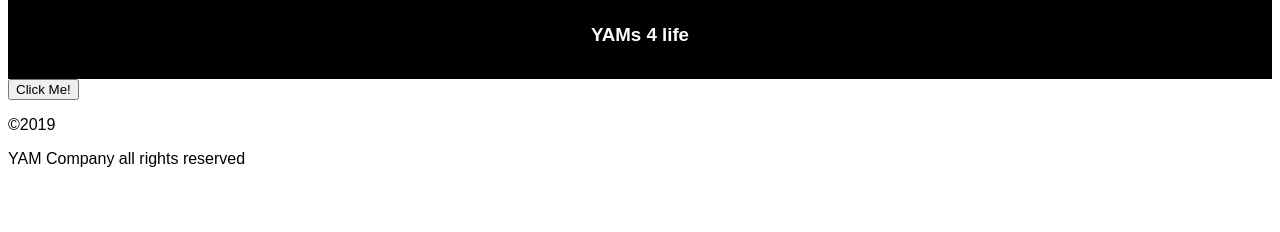
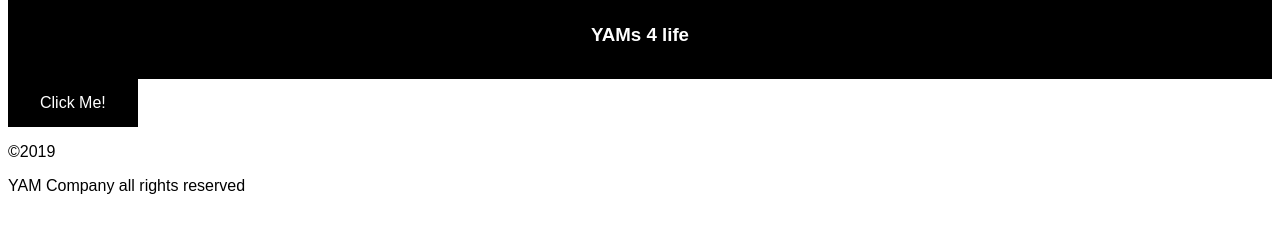
Before and after one commit to yamPerson/yamPerson.github.io, a plain HTML site: page index.html in a window 1280 px wide. Shown: the part 98-330 px from the top of the page. Drawn offline with Linux system fonts and the light colour scheme.

Commit message:
Update index.html

```diff
--- a/index.html
+++ b/index.html
@@ -10,7 +10,7 @@
     <h1>YAMs Are Delicious</h1>
     <h3>YAMs 4 life</h3>
   </header>
-    <button type="button">Click Me!</button>
+    <button class='button' type="button">Click Me!</button>
   <script src="index.js"></script>
 
   <footer>
```
